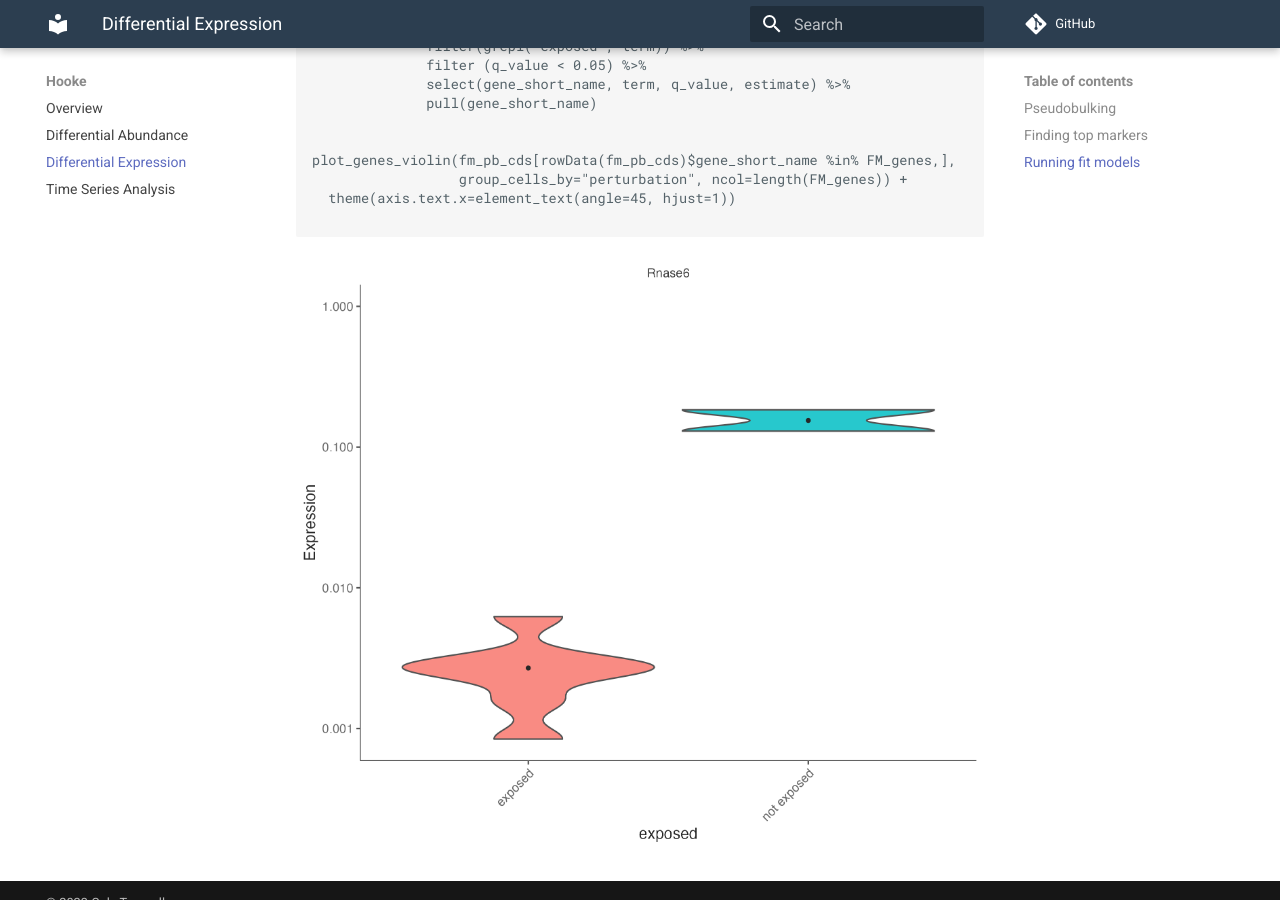
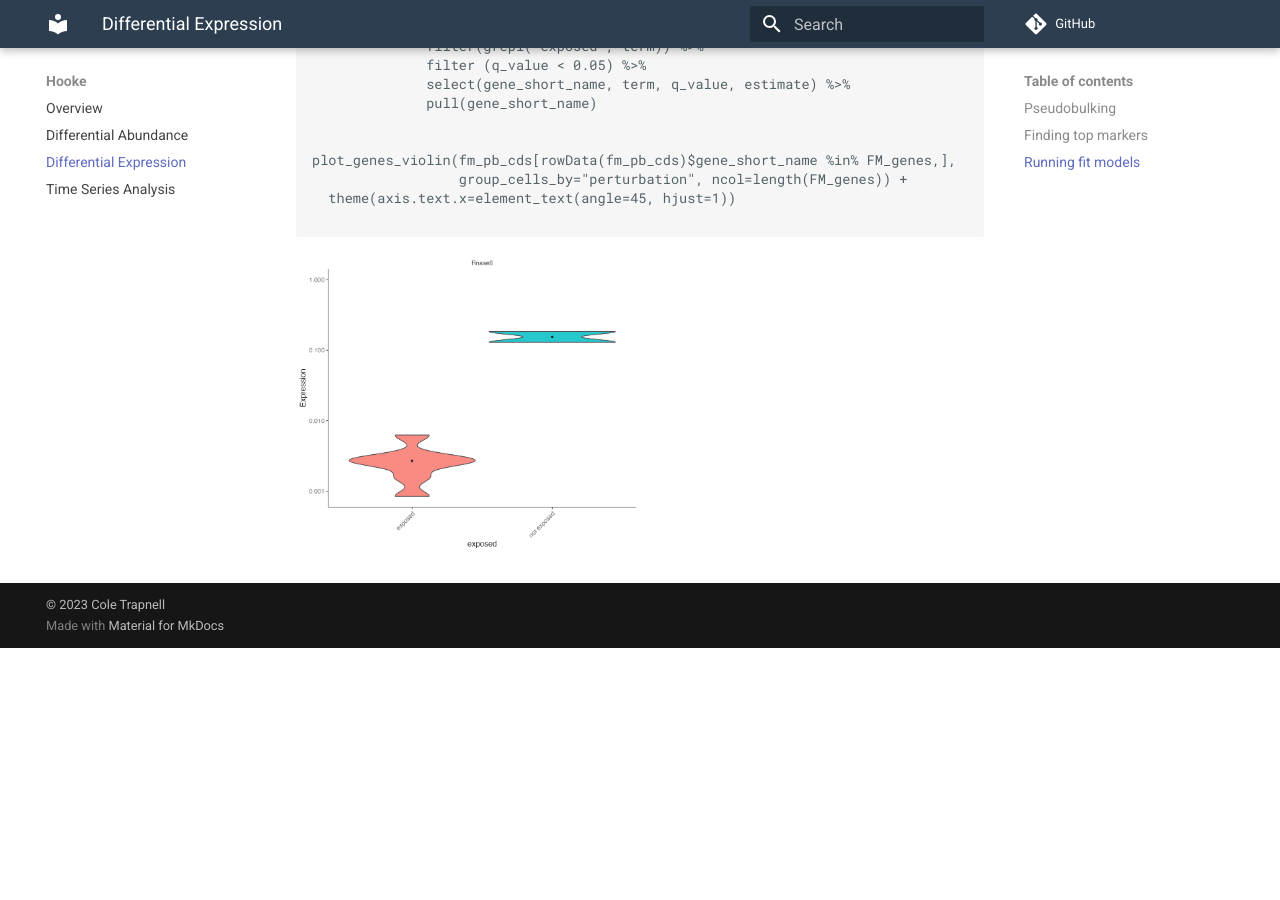
Before and after one commit to cole-trapnell-lab/hooke, an MkDocs documentation site: the page built from docs/deg.md, in a window 1280 px wide and 900 px high, scrolled down 2140 px. Built offline with MkDocs 1.6.1 and Material for MkDocs 9.7.7, drawn with Linux system fonts in a browser that asks for light colours; comment, search, counter and statistics services are not loaded; after the commit the page ends 2788 px from its top, so only the background shows below that.

Commit message:
changing image sizes

````diff
--- a/docs/deg.md
+++ b/docs/deg.md
@@ -78,4 +78,4 @@ plot_genes_violin(fm_pb_cds[rowData(fm_pb_cds)$gene_short_name %in% FM_genes,],
   theme(axis.text.x=element_text(angle=45, hjust=1))
 
 ```
-![silicosis_degs](assets/silicosis_im_degs.png)
+![silicosis_degs](assets/silicosis_im_degs.png){width=50%}
````
Also changed, not shown: docs/advanced.md (+1 -1 lines).
